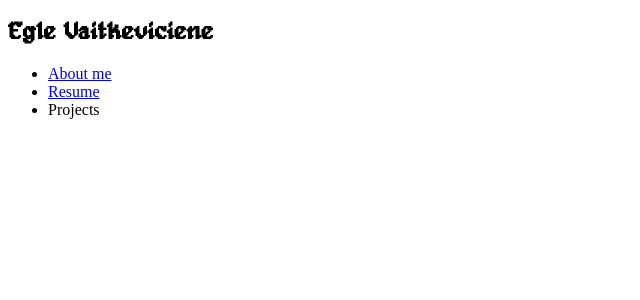
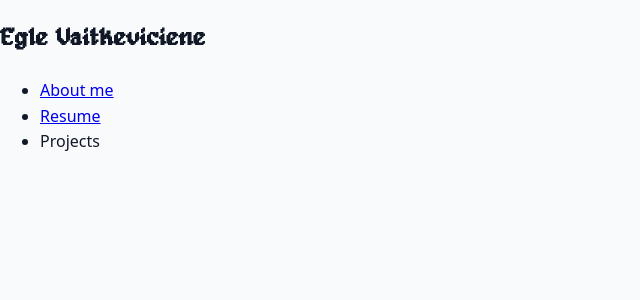
Before and after one commit to RainydeVille/portfolio, a React app in the folder react-version/: page / in a window 1280 px wide. Shown: the top 300 px of the page, without its empty margins (0-640 px from the left). Built offline with nearby package versions, Linux system fonts and the light colour scheme; the HTML template or start-up script is replaced by a standard one.

Commit message:
Moved global styles to React.

```diff
--- a/react-version/src/main.jsx
+++ b/react-version/src/main.jsx
@@ -2,6 +2,7 @@
 import { createRoot } from "react-dom/client";
 import App from "./App.jsx";
 import "./styles/fonts.scss";
+import "./styles/global.scss";
 
 createRoot(document.getElementById("root")).render(
   <StrictMode>
--- a/react-version/src/styles/global.scss
+++ b/react-version/src/styles/global.scss
@@ -0,0 +1,27 @@
+html {
+  scroll-behavior: smooth;
+}
+
+body {
+  margin: 0;
+  padding: 0;
+  box-sizing: border-box;
+  min-height: 100vh;
+  display: flex;
+  flex-direction: column;
+
+  /* Typography */
+  font-family: system-ui, -apple-system, BlinkMacSystemFont, "Segoe UI", Roboto, Oxygen, Ubuntu, Cantarell, "Open Sans", "Helvetica Neue", sans-serif;
+  line-height: 1.6;
+
+  /* Colors */
+  background-color: #f9fafb;
+  color: #111827;
+
+  /* Layout smoothing */
+  -webkit-font-smoothing: antialiased;
+  -moz-osx-font-smoothing: grayscale;
+
+  /* Prevent horizontal scroll issues */
+  overflow-x: hidden;
+}
```
Also changed, not shown: react-version/src/styles/header.scss (added).
